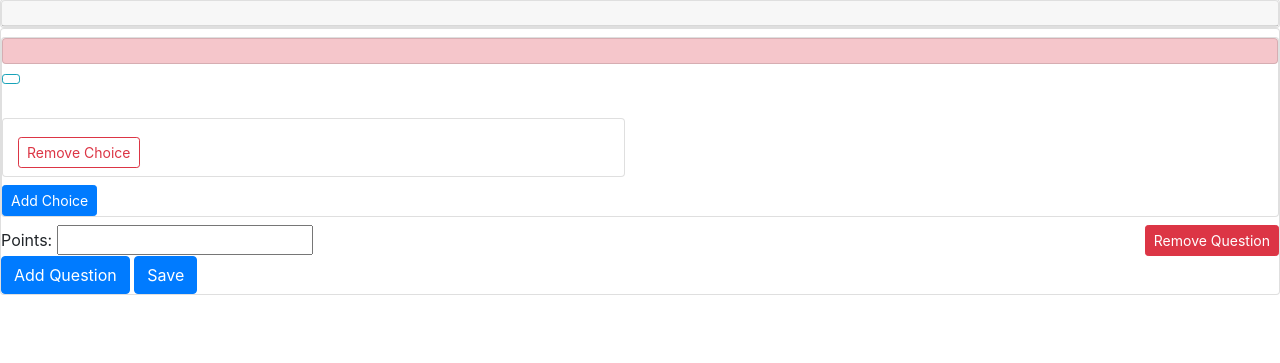
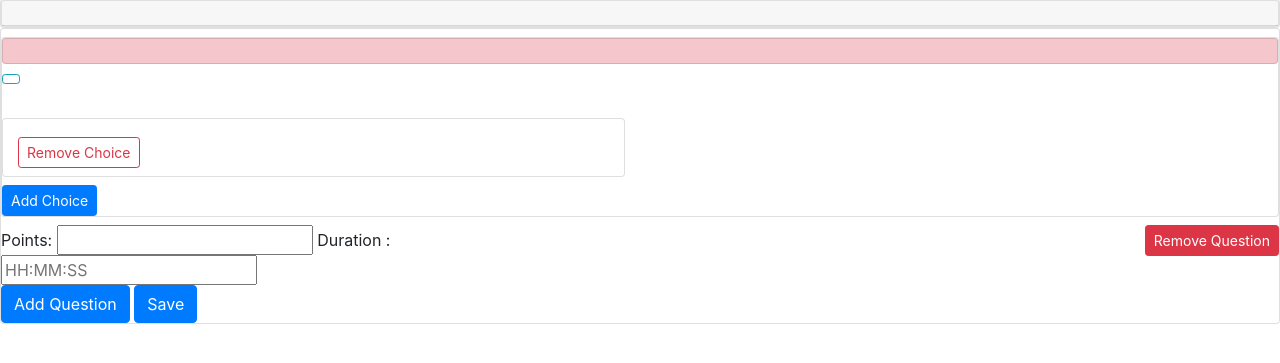
Before and after one commit to Wrufesh/awedhyan, a Django app: template app/apps/academy/templates/academy/test_form.html in a window 1280 px wide. Shown: the part 121-484 px from the top of the page. Run offline with Django 3.2, Linux system fonts and the light colour scheme; the template is opened without the code that fills it, so the values that code supplies are empty; parts of the project's set-up code (start-up, migrations or seed data) failed here and were passed over; some libraries are stand-ins or nearby versions.

Commit message:
duration added to test questions

```diff
--- a/app/apps/academy/models.py
+++ b/app/apps/academy/models.py
@@ -1,3 +1,4 @@
+from datetime import timedelta
 from django.conf import settings
 from django.db import models
 from django.db.models.signals import pre_delete
@@ -153,6 +154,9 @@ class TestQuestion(models.Model):
     test = models.ForeignKey(Test, related_name='questions')
     chapter = models.ForeignKey(ChapterPage, null=True, blank=True)
     question = models.ForeignKey(Question, related_name='tests')
+    duration = models.DurationField(default=timedelta(minutes=1))
+    # todo put duration in test question entry
+    # apply duration to test question cewate
     points = models.PositiveIntegerField()
 
 pre_delete.connect(delete_non_chapter_question, sender=TestQuestion)
@@ -168,7 +172,7 @@ class TestQuestionAnswer(models.Model):
     student = models.ForeignKey(settings.AUTH_USER_MODEL, related_name='test_question_answers')
     # test = models.ForeignKey(Test, related_name='test_question_answers')
     test_question = models.ForeignKey(TestQuestion, related_name='test_question_answers')
-    true_false_answer = models.BooleanField(default=False)
+    true_false_answer = models.NullBooleanField(null=True, blank=True)
     option_answers = models.ManyToManyField(Option)
     # below two activates when question type is of essay
     essay_answer_content = RedactorField(blank=True, null=True)
--- a/app/apps/academy/serializers.py
+++ b/app/apps/academy/serializers.py
@@ -29,13 +29,13 @@ class TestQuestionDetailSerializer(serializers.ModelSerializer):
 
     class Meta:
         model = TestQuestion
-        fields = ('id', 'question', 'points')
+        fields = ('id', 'question', 'points', 'duration')
 
 
 class TestQuestionMinSerializer(serializers.ModelSerializer):
     class Meta:
         model = TestQuestion
-        fields = ('id', 'question', 'chapter', 'points')
+        fields = ('id', 'question', 'chapter', 'points', 'duration')
 
     def create(self, validated_data):
         TestQuestion.objects.create(**validated_data)
--- a/app/apps/academy/templates/academy/quiz.html
+++ b/app/apps/academy/templates/academy/quiz.html
@@ -46,7 +46,7 @@
                     test_question_answer.test_question = ko.mapping.fromJS(test_question, test_question_mapping, new TestQuestion());
                     return test_question_answer
                 });
-                vm.test_question_answers(test_quiz_questions);
+                vm.test_question_answers(completed_test_qas.concat(test_question_answers));
             } else if (chapter_id ){
                 var chapter_questions = {{ chapter_questions | jsonify }};
 
--- a/app/apps/academy/templates/academy/test_form.html
+++ b/app/apps/academy/templates/academy/test_form.html
@@ -138,6 +138,9 @@
                                             Points: <input type="number"
                                                            data-bind="value: $data.points, attr:{'name': 'chqp' + $data.id}, disable: !$data.is_selected()"
                                                            required>
+                                            Duration : <input type="text"
+                                                              data-bind="value: $data.duration, attr:{'name': 'chqpd' + $data.id}, disable: !$data.is_selected()"
+                                                              placeholder="HH:MM:SS" required>
                                         </div>
 
                                     </div>
@@ -241,6 +244,9 @@
                             <div class="float-left">
                                 Points: <input type="number" data-bind="value: points, attr: {'name': 'nchp' + id()}"
                                                required>
+                                Duration : <input type="text"
+                                                  data-bind="value: duration, attr:{'name': 'chqpdp' + $data.id}"
+                                                  placeholder="HH:MM:SS" required>
                             </div>
 
                         </div>
--- a/app/static/public/academy/js/test_form.js
+++ b/app/static/public/academy/js/test_form.js
@@ -27,6 +27,7 @@ function TestChapterQuestion(data) {
     self.question = ko.observable();
     self.chapter = ko.observable();
     self.points = ko.observable();
+    self.duration = ko.observable();
 
     if (data) {
         for (var i in data) {
@@ -91,6 +92,7 @@ function TestNonChapterQuestion() {
     var self = this;
     self.id = ko.observable();
     self.points = ko.observable();
+    self.duration = ko.observable();
     // This is observable of question object
     self.question = ko.observable(new Question());
 }
@@ -118,7 +120,8 @@ function Test() {
                         'id': question.test_question_id(),
                         'question': question.id,
                         'chapter': chapter.id,
-                        'points': question.points()
+                        'points': question.points(),
+                        'duration': question.duration()
                     };
                     new_chapter_questions.push(new TestChapterQuestion(data))
                 } else {
@@ -144,6 +147,7 @@ function Test() {
                         question.test_question_id = ko.observable()
                         question['is_selected'] = ko.observable();
                         question['points'] = ko.observable();
+                        question['duration'] = ko.observable();
                         // question.points.subscribe(self.update_selected_chapter_questions);
                         // question.is_selected.subscribe(self.update_selected_chapter_questions);
 
@@ -167,6 +171,7 @@ function Test() {
                     if (chapter_question.question() == question.id) {
                         question.is_selected(true);
                         question.points(chapter_question.points());
+                        question.duration(chapter_question.duration());
                         question.test_question_id(chapter_question.id())
                     }
                 })
```
Also changed, not shown: app/apps/academy/forms.py (+6 -1 lines), app/apps/academy/views.py (+9 -2 lines), app/apps/academy/migrations/0013_auto_20170409_1350.py (added), db.sqlite3.
